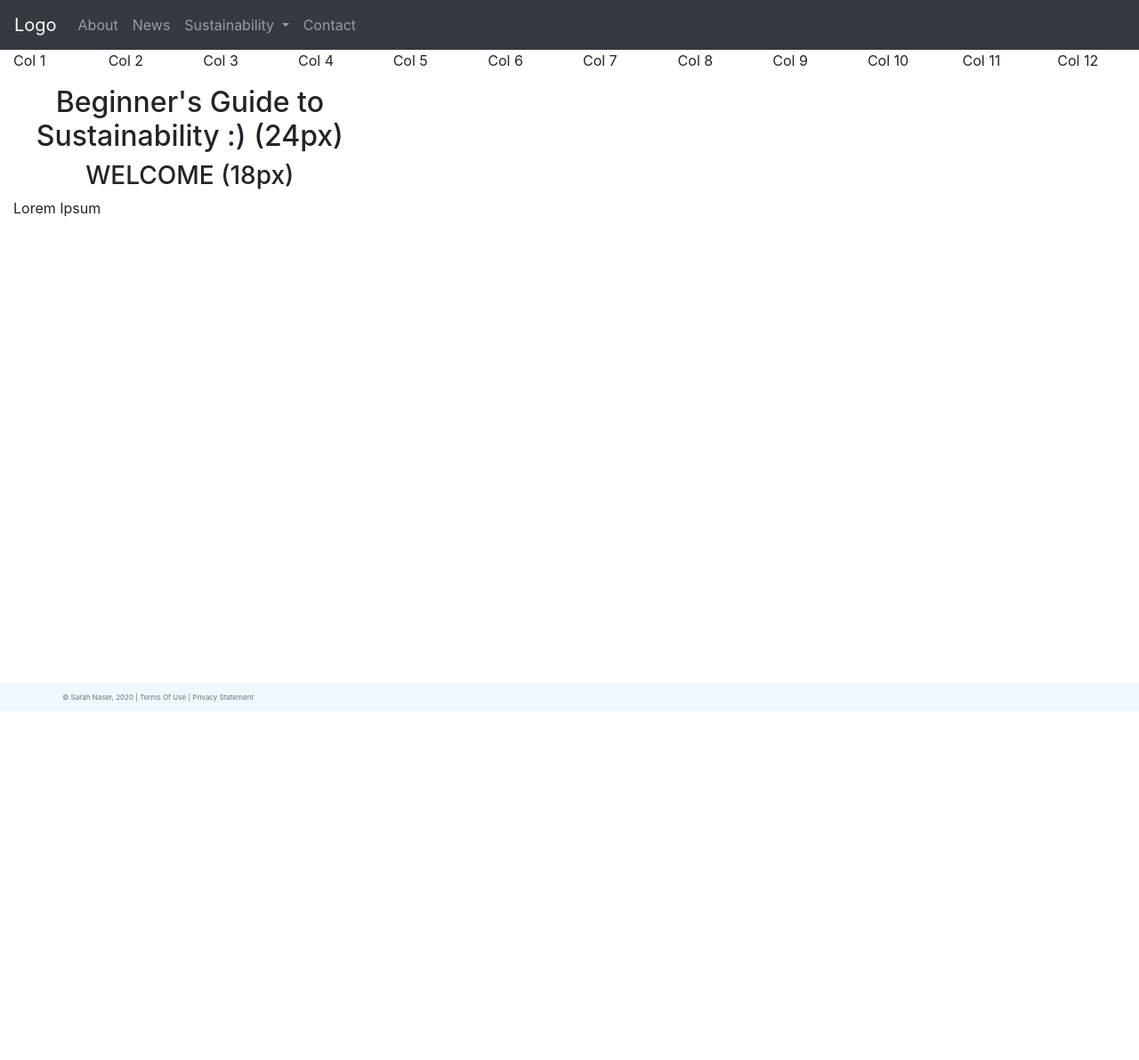
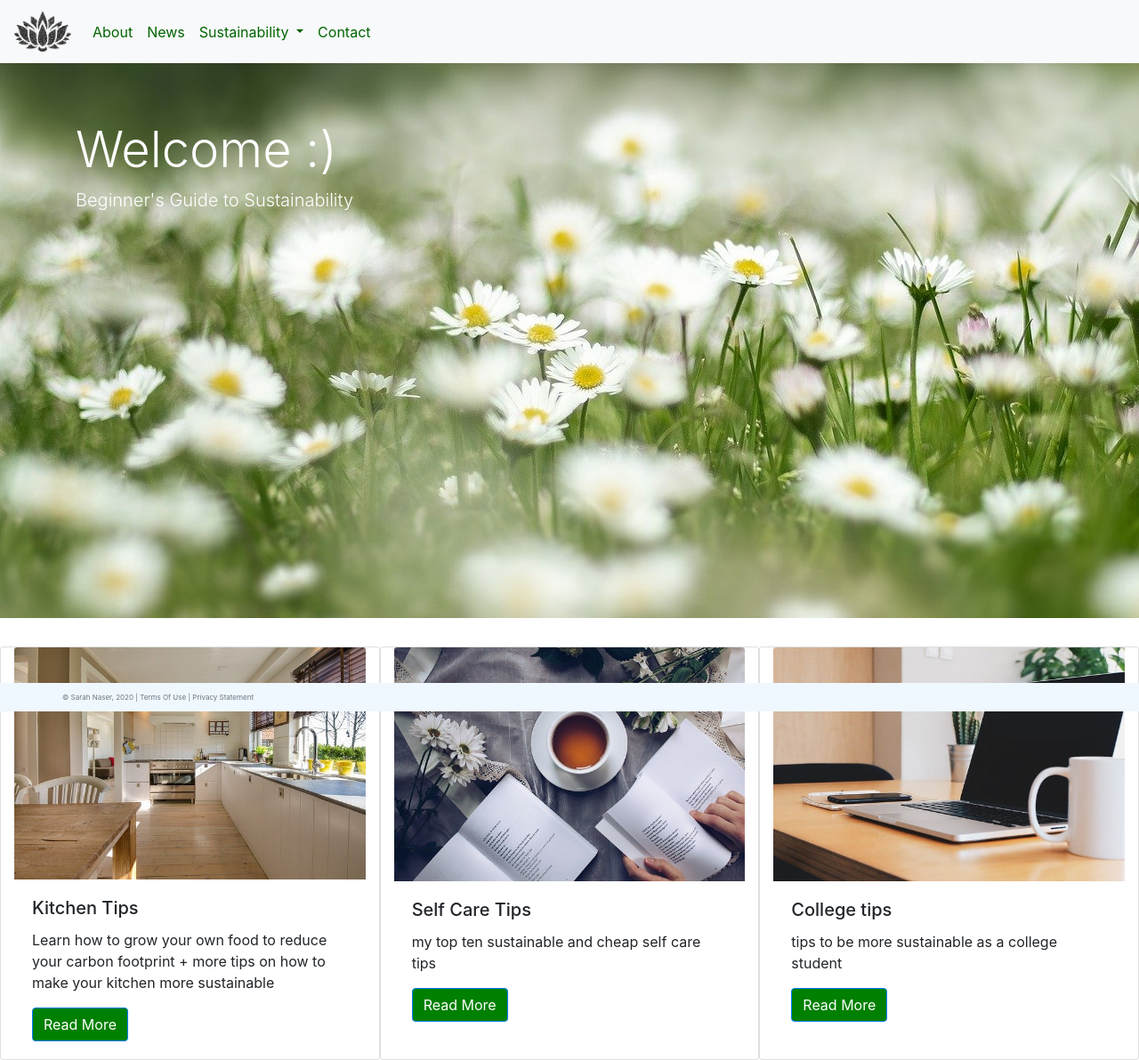
Before and after one commit to sn448/sustainability, a plain HTML site: page index.html in a window 1280 px wide. Shown: the whole page at 89% size. Before the commit the page ends 800 px from the top, so only its background shows below. Drawn offline with nearby package versions, Linux system fonts and the light colour scheme.

Commit message:
added styles for home page

```diff
--- a/css/main.css
+++ b/css/main.css
@@ -1,5 +1,18 @@
 /*styles for nav bar*/
-
+.nav-link {
+    color: darkgreen !important;
+}
+/*styles for jumbotron*/
+.jumbotron {
+    background-image: url("../images/flower-meadow1.jpg") !important;
+    background-size: cover;
+    height: 624px;
+    color: white;
+}
+/*styles for bootstrap cards*/
+.btn-primary {
+    background: green;
+}
 /*styles for footer*/
 .footer {
     position: fixed;
--- /dev/null
+++ b/css/wellness.css
@@ -0,0 +1,3 @@
+img {
+    float: right;
+}
--- a/index.html
+++ b/index.html
@@ -8,17 +8,18 @@
           integrity="sha384-Vkoo8x4CGsO3+Hhxv8T/Q5PaXtkKtu6ug5TOeNV6gBiFeWPGFN9MuhOf23Q9Ifjh"
           crossorigin="anonymous">
     <link href="css/main.css" rel="stylesheet">
+    <link rel="shortcut icon" href="images/flower-logo.png">
 </head>
 <body>
 <div class="container-fluid">
     <div class="row">
         <nav class="navbar navbar-expand-md
                     justify-content-start
-                    bg-dark navbar-dark
+                    bg-light navbar-light
                     col-12">
 
             <!-- Brand -->
-            <a class="navbar-brand" href="index.html">Logo</a>
+            <a class="navbar-brand" href="index.html"><img src="images/flower-logo.png" alt="logo" height="45" width="64"></a>
             <!-- Responsive Button for the smaller menu -->
             <button class="navbar-toggler" type="button"
                     data-toggle="collapse" data-target="#collapsibleNavbar">
@@ -40,9 +41,9 @@
                             Sustainability
                         </a>
                         <div class="dropdown-menu">
-                            <a class="dropdown-item" href="wellness.html">Wellness</a>
-                            <a class="dropdown-item" href="food.html">Food</a>
-                            <a class="dropdown-item" href="college.html">College</a>
+                            <a class="dropdown-item" href="wellness.html">Self-care tips</a>
+                            <a class="dropdown-item" href="food.html">Kitchen tips</a>
+                            <a class="dropdown-item" href="college.html">College tips</a>
                         </div>
                     </li>
                     <li class="nav-item">
@@ -53,7 +54,9 @@
         </nav>
 
     </div>
+
     <div class="row">
+        <!--
         <p class="col-1">Col 1</p>
         <p class="col-1">Col 2</p>
         <p class="col-1">Col 3</p>
@@ -66,15 +69,43 @@
         <p class="col-1">Col 10</p>
         <p class="col-1">Col 11</p>
         <p class="col-1">Col 12</p>
+        -->
 
-        <div class="col-sm-4 text-center">
-            <h2>Beginner's Guide to Sustainability :) (24px)</h2>
-            <h3>WELCOME (18px)</h3>
+    <!--bootstrap jumbotron -->
+        <div class="jumbotron jumbotron-fluid col-12">
+            <div class="container">
+                <h1 class="display-4">Welcome :)</h1>
+                <p class="lead">Beginner's Guide to Sustainability</p>
+            </div>
         </div>
-        <div class="col-12">
-            <p>Lorem Ipsum</p>
+    <!-- bootstrap cards -->
+        <div class="card col-sm-4">
+            <img class="card-img-top" src="images/kitchen.jpg" alt="kitchen">
+            <div class="card-body">
+                <h5 class="card-title">Kitchen Tips</h5>
+                <p class="card-text">Learn how to grow your own food to reduce your carbon footprint + more tips on how to make your kitchen more sustainable</p>
+                <a href="food.html" class="btn btn-primary">Read More</a>
+            </div>
+        </div>
+        <div class="card col-sm-4">
+            <img class="card-img-top" src="images/tea-time.jpg" alt="self-care">
+            <div class="card-body">
+                <h5 class="card-title">Self Care Tips</h5>
+                <p class="card-text">my top ten sustainable and cheap self care tips</p>
+                <a href="wellness.html" class="btn btn-primary">Read More</a>
+            </div>
+        </div>
+        <div class="card col-sm-4">
+            <img class="card-img-top" src="images/office.jpg" alt="laptop">
+            <div class="card-body">
+                <h5 class="card-title">College tips</h5>
+                <p class="card-text">tips to be more sustainable as a college student</p>
+                <a href="#" class="btn btn-primary">Read More</a>
+            </div>
         </div>
     </div>
+</div>
+<!-- bootstrap footer -->
     <footer class="footer page-footer font-small ">
         <div class="container">
             <div class="row">
@@ -84,7 +115,7 @@
     </footer>
 </div>
 
-
+<!--java -->
 <script src="https://code.jquery.com/jquery-3.4.1.slim.min.js"
         integrity="sha384-J6qa4849blE2+poT4WnyKhv5vZF5SrPo0iEjwBvKU7imGFAV0wwj1yYfoRSJoZ+n"
         crossorigin="anonymous"></script>
--- a/wellness.html
+++ b/wellness.html
@@ -8,6 +8,7 @@
           integrity="sha384-Vkoo8x4CGsO3+Hhxv8T/Q5PaXtkKtu6ug5TOeNV6gBiFeWPGFN9MuhOf23Q9Ifjh"
           crossorigin="anonymous">
     <link href="css/main.css" rel="stylesheet">
+    <link href="css/wellness.css" rel="stylesheet">
 </head>
 <body>
 <div class="container-fluid">
@@ -67,11 +68,13 @@
         <p class="col-1">Col 11</p>
         <p class="col-1">Col 12</p>
 
-        <div class="col-sm-4 text-center">
+        <div class="col-12 text-center">
             <h2>Self care and Sustainability :) </h2>
         </div>
-        <div class="col-12">
-            <p>Lorem Ipsum</p>
+        <div>
+            <p class="col-6">Lorem Ipsum</p>
+            <img src="#" alt="relaxing image of candles or something" class="col-6">
+            <!-- make image float -->
         </div>
     </div>
     <footer class="footer page-footer font-small ">
```
Also changed, not shown: about.html (+8 -7 lines), sustainability.html (+4 -0 lines), images/flower-logo.png (added), images/flower-meadow.jpg (added), images/flower-meadow1.jpg (added), images/kitchen.jpg (added), images/office.jpg (added), images/seedling.jpg (added), images/tea-time.jpg (added).
